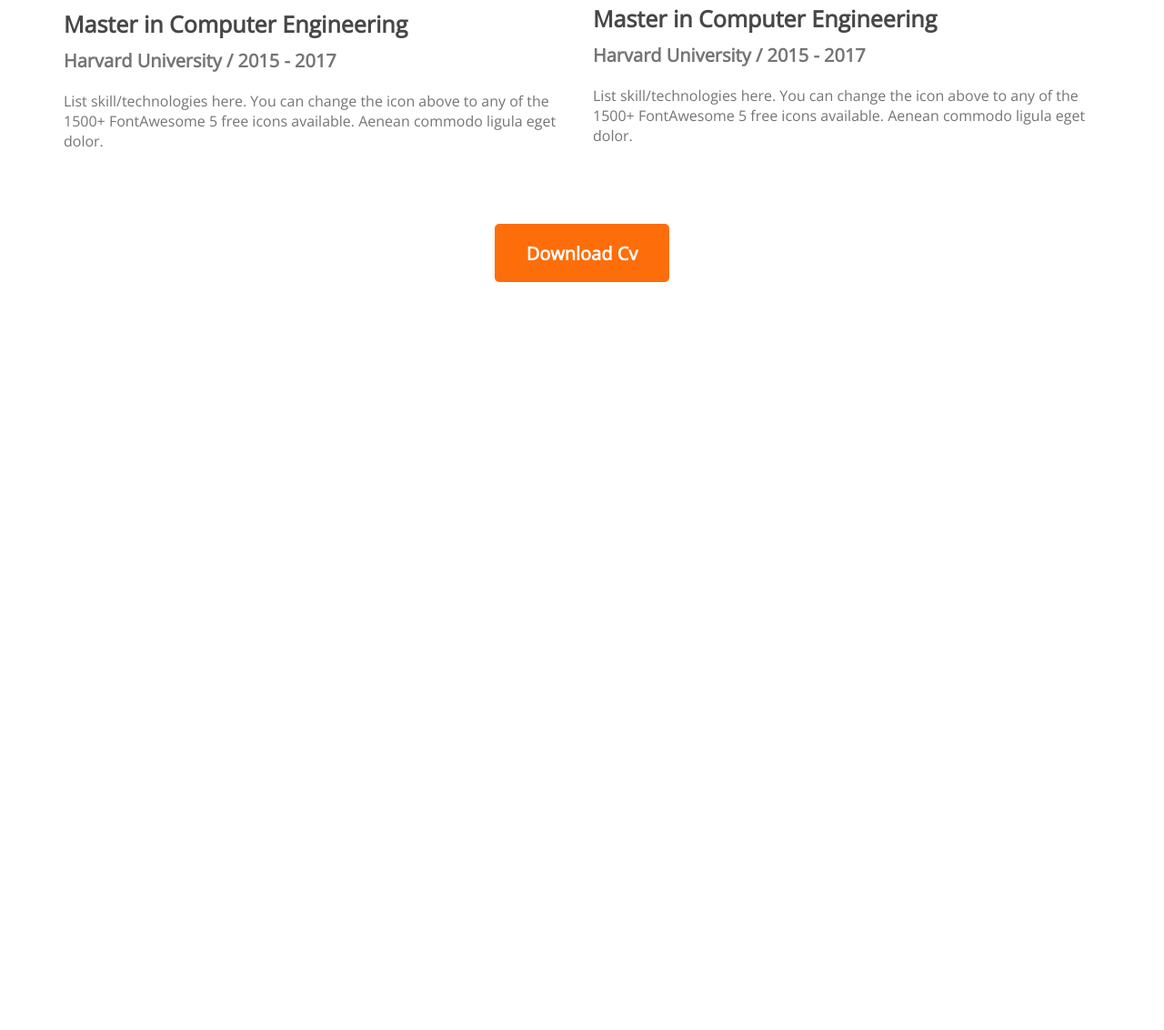
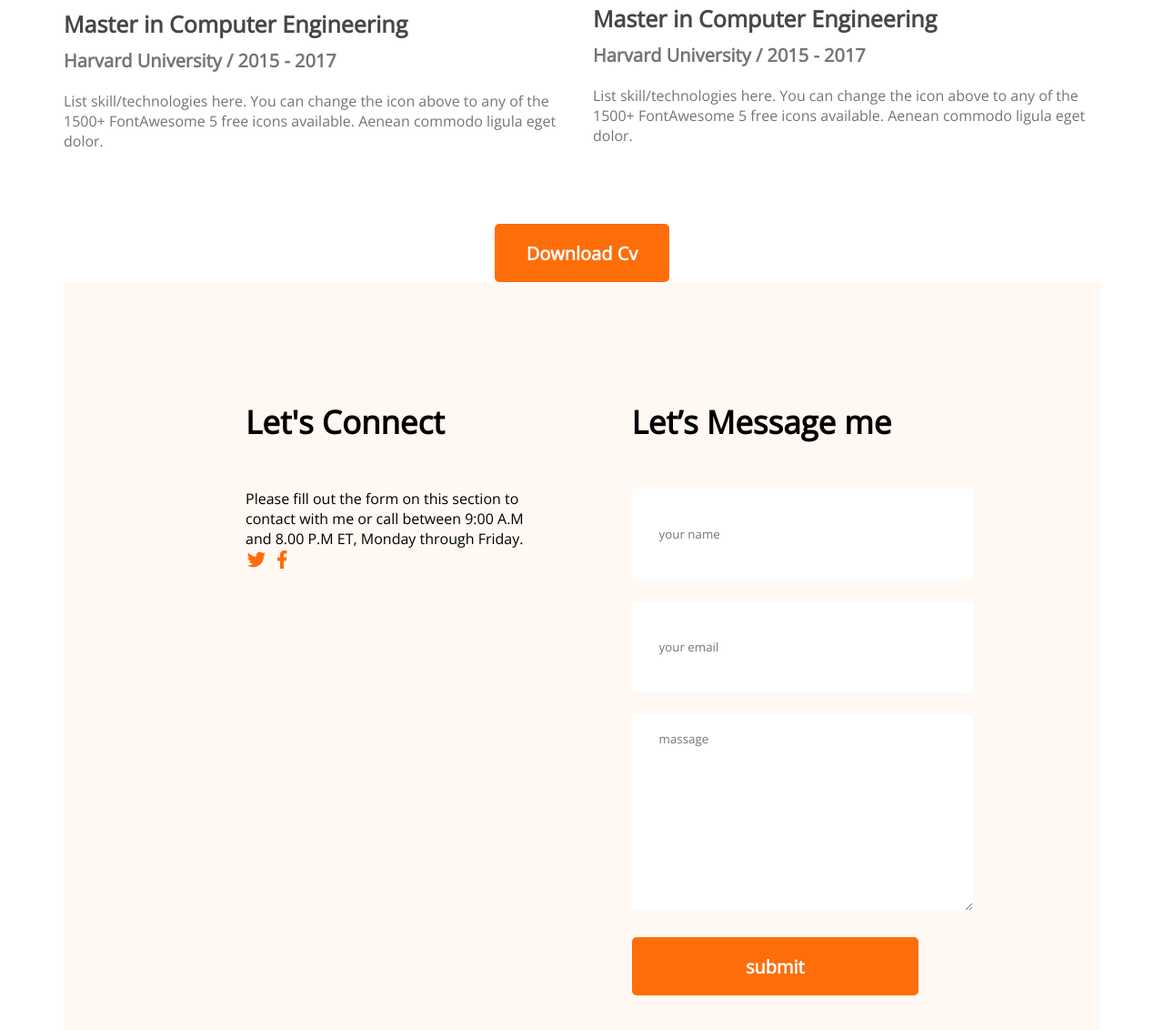
Before and after one commit to fuadjs/developer-protfolio, a plain HTML site: page index.html in a window 1280 px wide. Shown: the part 2777-3909 px from the top of the page at 91% size. Before the commit the page ends 3087 px from the top, so only its background shows below. Drawn offline with nearby package versions, Linux system fonts and the light colour scheme.

Commit message:
contact us added

```diff
--- a/index.html
+++ b/index.html
@@ -140,6 +140,28 @@
               <button class="btn-primary">Download Cv</button>
             </div>
           </section>
+          <section class="contact">
+            <div>
+              <h3 class="section-title">Let's Connect</h3>
+              <p class="section-description">Please fill out the form on this section to contact with me or call between 9:00 A.M and 8.00 P.M ET, Monday through Friday.
+              </p>
+              <a href="">
+                <img src="image/twiter.png" alt="">
+              </a>
+              <a href="">
+                <img src="image/facebook.png" alt="">
+              </a>
+            </div>
+            <div>
+              <h3 class="section-title">Let’s Message me</h3>
+              <form action="">
+                <input type="text" name="" id="" placeholder="your name">
+                <input type="email" name="" id="" placeholder="your email">
+                <textarea name="" id="" cols="30" rows="10" placeholder="massage"></textarea>
+                <input class="btn-primary" type="submit" value="submit">
+              </form>
+            </div>
+          </section>
     </main>
     <footer>
 
--- a/styel/protfolio.css
+++ b/styel/protfolio.css
@@ -153,3 +153,24 @@
     margin-top: 50px;
     text-align: center;
 }
+.contact .section-title{
+    text-align: left;
+}
+.contact{
+    display: flex;
+    gap: 110px;
+    background: #FFF8F3;
+    padding: 130px 200px;
+}
+.contact input, textarea{
+    margin-bottom: 24px;
+    border: 0;
+    width: 100%;
+    padding: 18px 30px;
+}
+input{
+    height: 64px;
+}
+.contact a{
+    text-decoration: none;
+}
```
Also changed, not shown: image/facebook.png (added), image/twiter.png (added).
